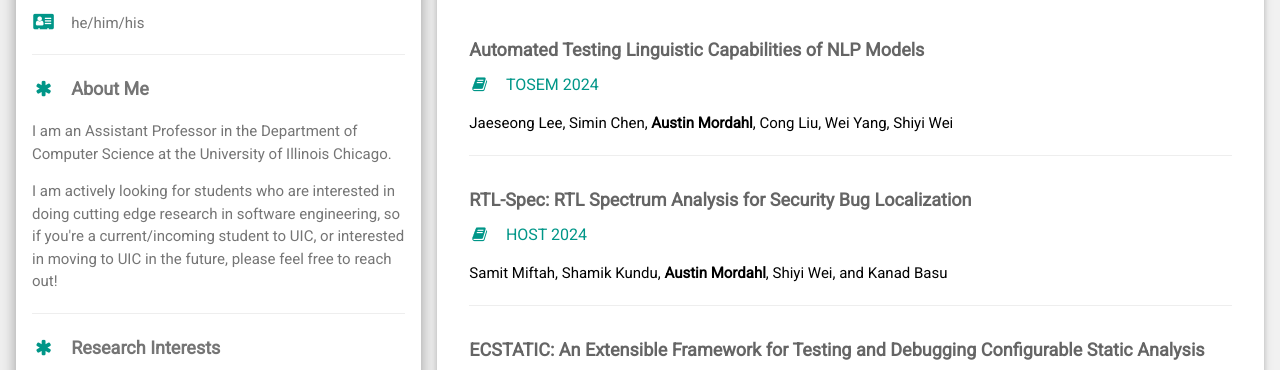
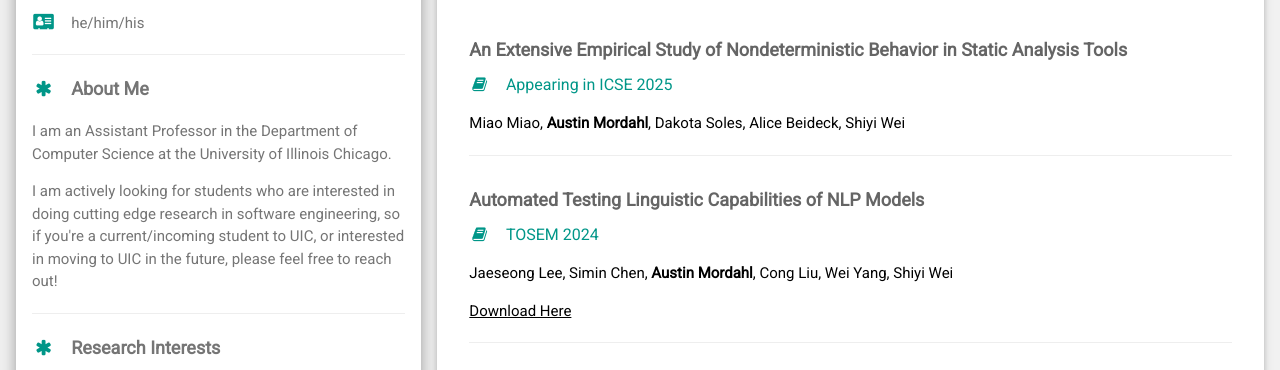
Before and after one commit to amordahl/amordahl.github.io, a plain HTML site: page index.html in a window 1280 px wide. Shown: the part 537-907 px from the top of the page. Drawn offline with nearby package versions, Linux system fonts and the light colour scheme.

Commit message:
website updates

```diff
--- a/index.html
+++ b/index.html
@@ -89,11 +89,18 @@ html,body,h1,h2,h3,h4,h5,h6 {font-family: "Roboto", sans-serif}
         </div>
 
       <div class="w3-container w3-card w3-white w3-margin-bottom">
-          <h2 class="w3-text-grey w3-padding-16"><i class="fa fa-certificate fa-fw w3-margin-right w3-xxlarge w3-text-teal"></i>Publications</h2>
+        <h2 class="w3-text-grey w3-padding-16"><i class="fa fa-certificate fa-fw w3-margin-right w3-xxlarge w3-text-teal"></i>Publications</h2>
+	<div class="w3-container">
+	  <h5 class="w3-opacity"><b>An Extensive Empirical Study of Nondeterministic Behavior in Static Analysis Tools</b></h5>
+	  <h6 class="w3-text-teal"><i class="fa fa-book fa-fw w3-margin-right"></i>Appearing in ICSE 2025</h6>
+          <p>Miao Miao, <b>Austin Mordahl</b>, Dakota Soles, Alice Beideck, Shiyi Wei</p>
+	  <hr>
+	</div>
 	<div class="w3-container">
               <h5 class="w3-opacity"><b>Automated Testing Linguistic Capabilities of NLP Models</b></h5>
               <h6 class="w3-text-teal"><i class="fa fa-book fa-fw w3-margin-right"></i>TOSEM 2024</h6>
               <p>Jaeseong Lee, Simin Chen, <b>Austin Mordahl</b>, Cong Liu, Wei Yang, Shiyi Wei</p>
+	      <p><a href="./docs/tosem2024.pdf">Download Here</a></p>
               <hr>
           </div>
 
@@ -101,6 +108,7 @@ html,body,h1,h2,h3,h4,h5,h6 {font-family: "Roboto", sans-serif}
               <h5 class="w3-opacity"><b>RTL-Spec: RTL Spectrum Analysis for Security Bug Localization</b></h5>
               <h6 class="w3-text-teal"><i class="fa fa-book fa-fw w3-margin-right"></i>HOST 2024</h6>
               <p>Samit Miftah, Shamik Kundu, <b>Austin Mordahl</b>, Shiyi Wei, and Kanad Basu</p>
+	      <p><a href="./docs/host2024.pdf">Download Here</a></p>
               <hr>
           </div>
           <div class="w3-container">
```
Also changed, not shown: 2 other files.
